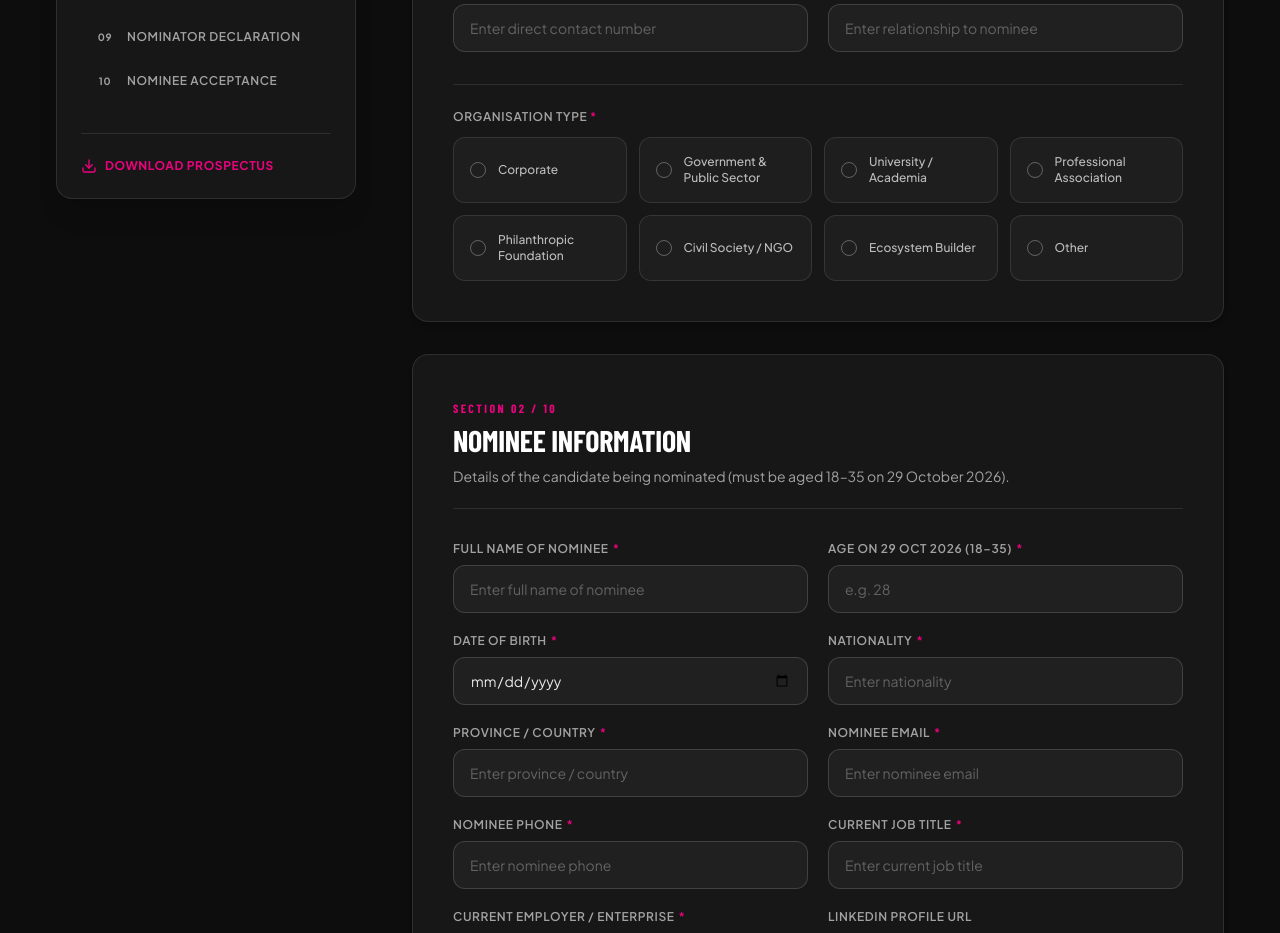
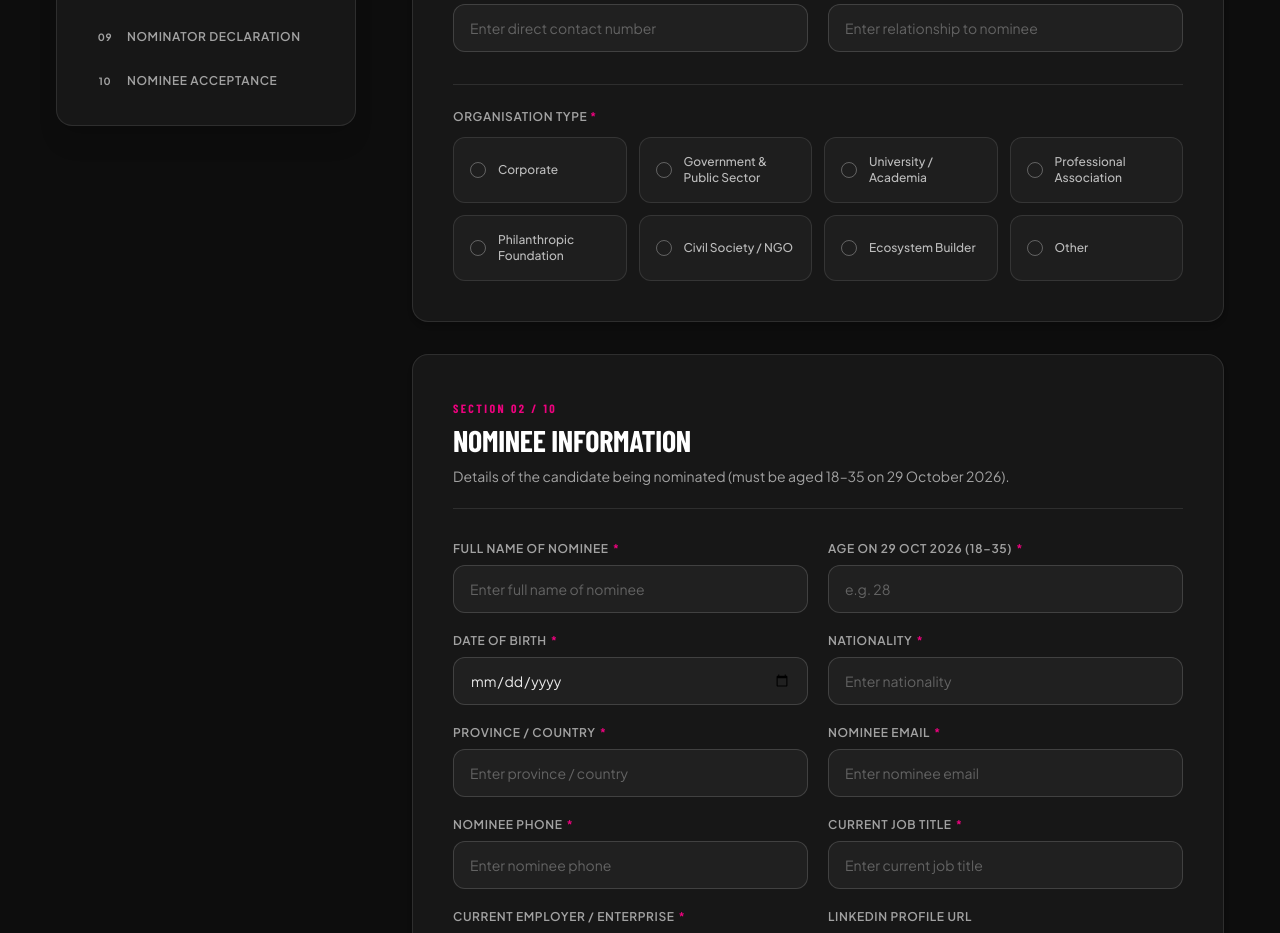
Before and after one commit to brandfocal/empowaher, a Next.js app: page /nominate in a window 1280 px wide. Shown: the part 1360-2293 px from the top of the page. Built offline with nearby package versions, Linux system fonts and the light colour scheme; a web font is replaced by a local one.

Commit message:
Remove Download Prospectus button from Nomination Form sidebar

```diff
--- a/src/components/NominationForm.tsx
+++ b/src/components/NominationForm.tsx
@@ -7,7 +7,6 @@ import {
   Check,
   CheckCircle2,
   ChevronRight,
-  Download,
   FileCheck,
   Send,
   Upload,
@@ -17,7 +16,6 @@ import { Footer } from "./Footer";
 
 const HERO_IMAGE_URL =
   "https://images.unsplash.com/photo-1573496359142-b8d87734a5a2?w=1600&q=85";
-const PROGRAMME_PDF_PATH = "/EmpowaHER-Programme-2026.pdf";
 
 const heroSteps = [
   { id: "nominee-info", number: 1, label: "Nominee Info", status: "completed" },
@@ -518,19 +516,6 @@ export function NominationForm() {
                   </a>
                 ))}
               </nav>
-
-              <div className="mt-8 border-t border-white/10 pt-6">
-                <a
-                  href={PROGRAMME_PDF_PATH}
-                  download="EmpowaHER-Programme-2026.pdf"
-                  target="_blank"
-                  rel="noopener noreferrer"
-                  className="flex items-center gap-2 text-xs font-bold uppercase tracking-wider text-[#ed027e] hover:underline"
-                >
-                  <Download className="h-4 w-4" />
-                  <span>Download Prospectus</span>
-                </a>
-              </div>
             </div>
           </aside>
 
```
